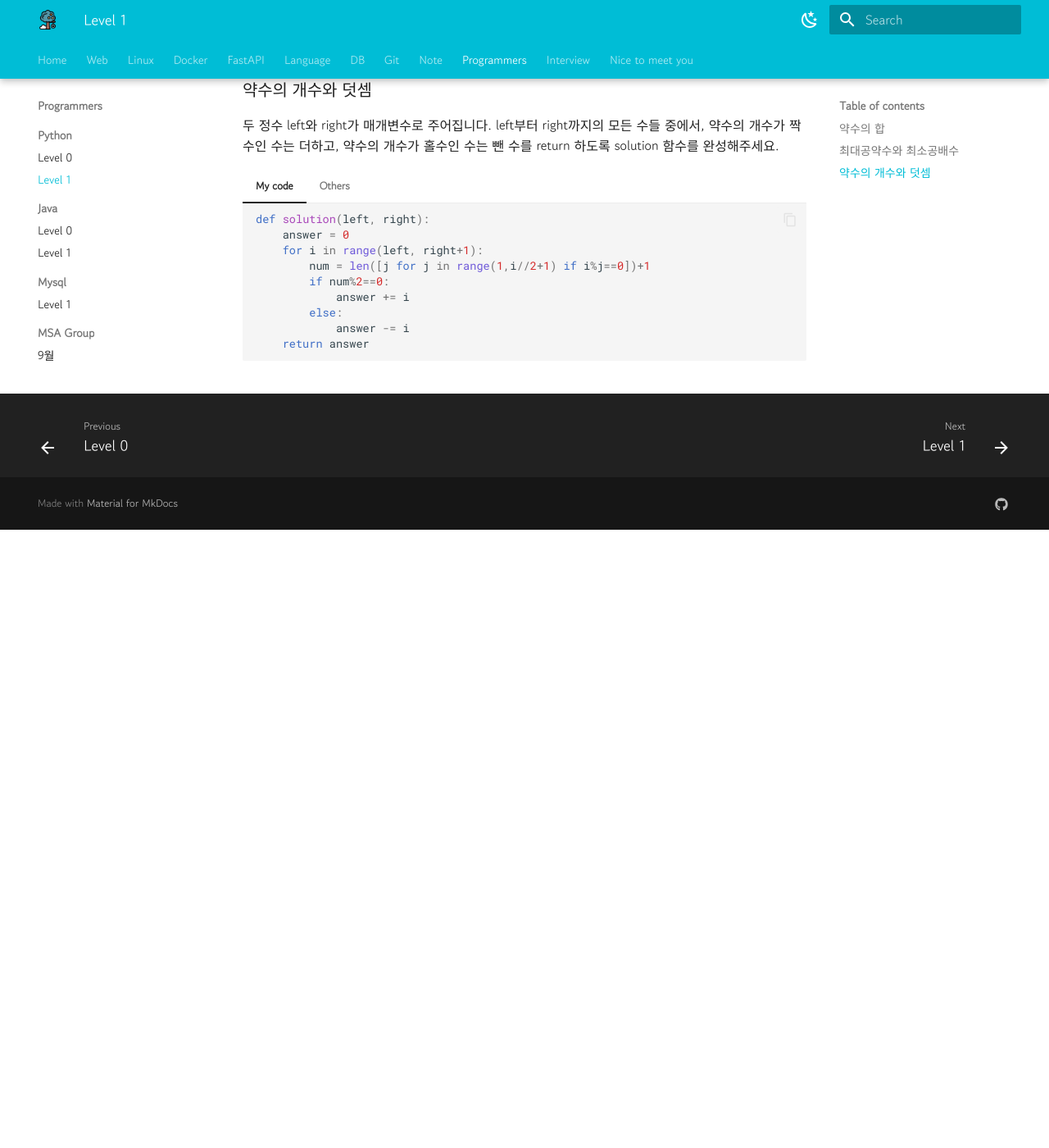
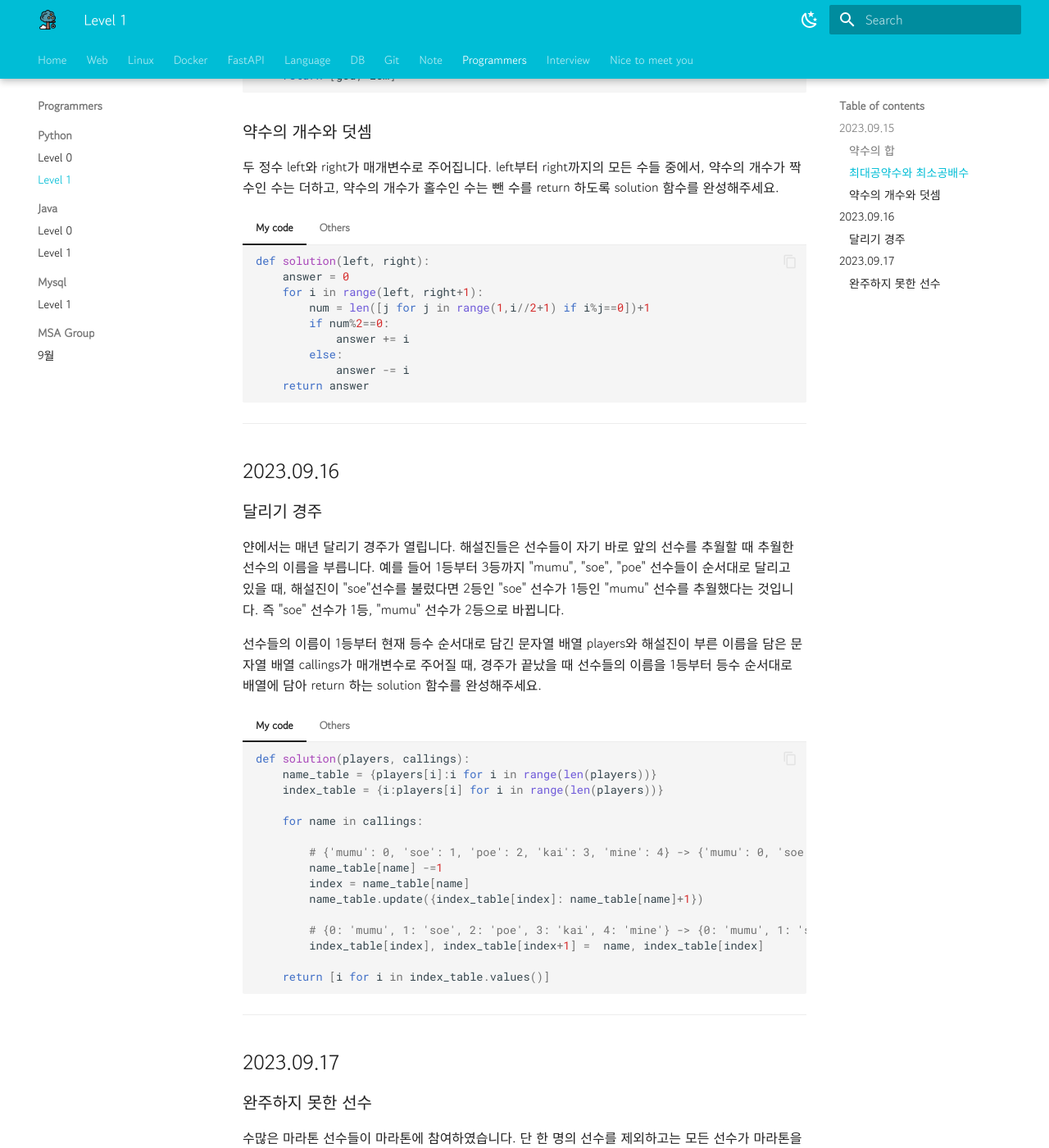
Before and after one commit to YSHeee/YSHeee.github.io, an MkDocs documentation site: the page built from docs/programmers/python/level1.md, in a window 1280 px wide and 1400 px high, scrolled down 754 px. Shown: the whole window at 82% size. Built offline with MkDocs 1.6.1 and Material for MkDocs 9.7.7, drawn with Linux system fonts in a browser that asks for light colours; some of the changed text lies outside the part shown.

Commit message:
Add Programmers

````diff
--- a/docs/programmers/python/level1.md
+++ b/docs/programmers/python/level1.md
@@ -1,4 +1,6 @@
 # Level 1
+
+## 2023.09.15
 
 ### 약수의 합
 정수 n을 입력받아 n의 약수를 모두 더한 값을 리턴하는 함수, solution을 완성해주세요.
@@ -60,3 +62,72 @@ def solution(n):
                 answer += i
         return answer
     ```
+
+---
+## 2023.09.16
+### 달리기 경주
+얀에서는 매년 달리기 경주가 열립니다. 해설진들은 선수들이 자기 바로 앞의 선수를 추월할 때 추월한 선수의 이름을 부릅니다. 예를 들어 1등부터 3등까지 "mumu", "soe", "poe" 선수들이 순서대로 달리고 있을 때, 해설진이 "soe"선수를 불렀다면 2등인 "soe" 선수가 1등인 "mumu" 선수를 추월했다는 것입니다. 즉 "soe" 선수가 1등, "mumu" 선수가 2등으로 바뀝니다.
+
+선수들의 이름이 1등부터 현재 등수 순서대로 담긴 문자열 배열 players와 해설진이 부른 이름을 담은 문자열 배열 callings가 매개변수로 주어질 때, 경주가 끝났을 때 선수들의 이름을 1등부터 등수 순서대로 배열에 담아 return 하는 solution 함수를 완성해주세요.
+
+=== "My code"
+    ``` python
+    def solution(players, callings):
+        name_table = {players[i]:i for i in range(len(players))}
+        index_table = {i:players[i] for i in range(len(players))}
+
+        for name in callings:
+
+            # {'mumu': 0, 'soe': 1, 'poe': 2, 'kai': 3, 'mine': 4} -> {'mumu': 0, 'soe': 1, 'poe': 3, 'kai': 2, 'mine': 4}
+            name_table[name] -=1
+            index = name_table[name]
+            name_table.update({index_table[index]: name_table[name]+1})
+
+            # {0: 'mumu', 1: 'soe', 2: 'poe', 3: 'kai', 4: 'mine'} -> {0: 'mumu', 1: 'soe', 2: 'kai', 3: 'poe', 4: 'mine'}
+            index_table[index], index_table[index+1] =  name, index_table[index]
+
+        return [i for i in index_table.values()]
+    ```
+=== "Others"
+    ``` python
+    def solution(players, callings):
+        table = {players[i]:i for i in range(len(players))}
+
+        for name in callings:
+
+            index = table[name]
+            table[name] -=1
+            table[players[index-1]] +=1
+
+            players[index-1], players[index] = players[index], players[index-1]
+
+        return players
+    ```
+---
+## 2023.09.17
+### 완주하지 못한 선수
+수많은 마라톤 선수들이 마라톤에 참여하였습니다. 단 한 명의 선수를 제외하고는 모든 선수가 마라톤을 완주하였습니다.
+
+마라톤에 참여한 선수들의 이름이 담긴 배열 participant와 완주한 선수들의 이름이 담긴 배열 completion이 주어질 때, 완주하지 못한 선수의 이름을 return 하도록 solution 함수를 작성해주세요.
+
+=== "My code"
+    ``` python
+    from collections import Counter
+    def solution(participant, completion):
+
+        count = Counter(participant)
+
+        for name in completion:
+            count[name] -= 1
+
+        for key,value in count.items():
+            if value != 0:
+                return key
+    ```
+=== "Others"
+    ``` python
+    from collections import Counter
+    def solution(participant, completion):
+        result =  Counter(participant) - Counter(completion)
+        return list(result)[0]
+    ```
````
Also changed, not shown: docs/programmers/group/september.md (+3 -3 lines).
